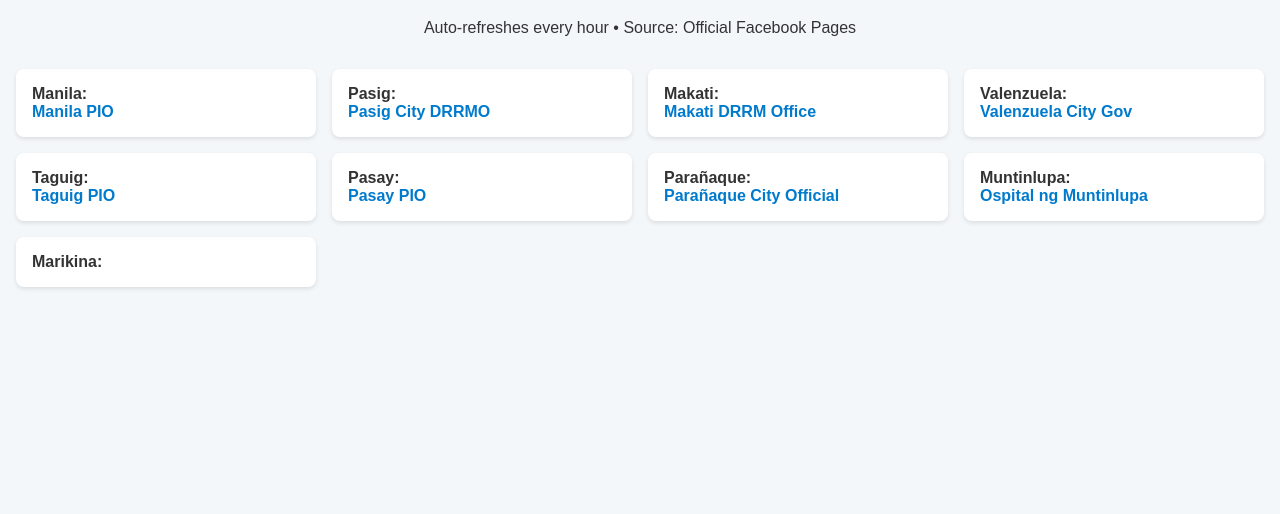
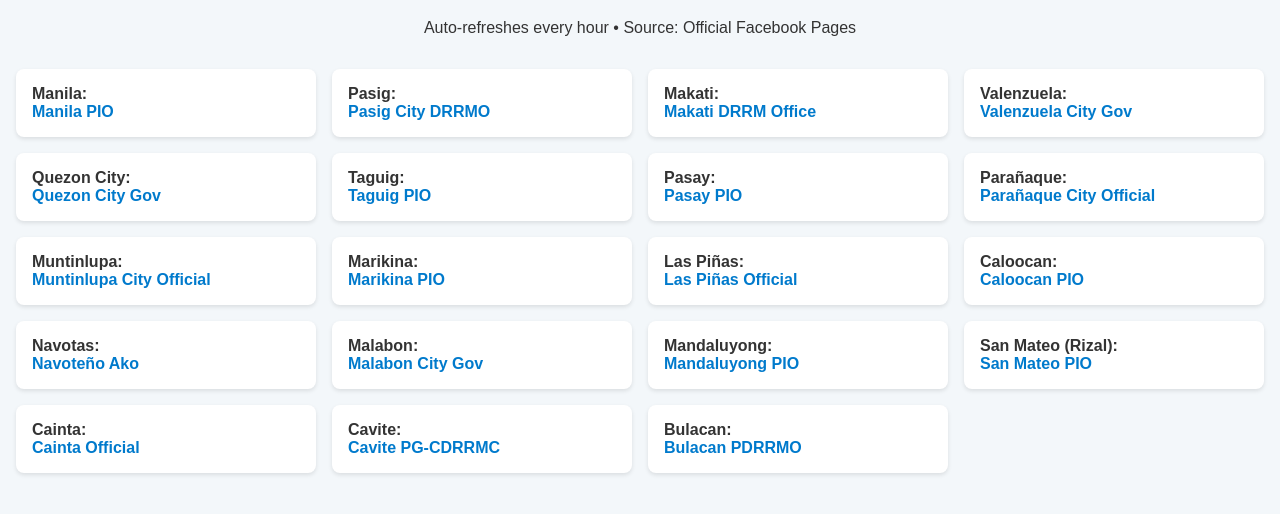
Before and after one commit to chabriones031421/flood-alert-dashboard, a plain HTML site: page index.html in a window 1280 px wide. Shown: the part 78-592 px from the top of the page. Drawn offline with Linux system fonts and the light colour scheme.

Commit message:
Add files via upload

```diff
--- a/index.html
+++ b/index.html
@@ -3,52 +3,40 @@
 <head>
   <meta charset="UTF-8" />
   <meta name="viewport" content="width=device-width, initial-scale=1" />
-  <title>Metro Manila & Nearby Provinces: Flood & Weather Advisory</title>
+  <title>Flood & Weather Advisory Dashboard</title>
   <meta http-equiv="refresh" content="3600" />
   <style>
-    body {
-      font-family: Arial, sans-serif;
-      background: #f3f7fa;
-      color: #333;
-      margin: 0;
-      padding: 1rem;
-    }
-    h1 {
-      text-align: center;
-      color: #005288;
-    }
-    .grid {
-      display: grid;
-      grid-template-columns: repeat(auto-fit, minmax(300px, 1fr));
-      gap: 1rem;
-      margin-top: 2rem;
-    }
-    .card {
-      background: white;
-      border-radius: 8px;
-      box-shadow: 0 2px 4px rgba(0,0,0,0.1);
-      padding: 1rem;
-    }
-    .card a {
-      color: #007acc;
-      font-weight: bold;
-      text-decoration: none;
-    }
-    .card a:hover {
-      text-decoration: underline;
-    }
+    body { font-family: Arial; background: #f3f7fa; color: #333; margin: 0; padding: 1rem; }
+    h1 { text-align: center; color: #005288; }
+    .grid { display: grid; grid-template-columns: repeat(auto-fit, minmax(300px, 1fr)); gap: 1rem; margin-top: 2rem; }
+    .card { background: white; border-radius: 8px; box-shadow: 0 2px 4px rgba(0,0,0,0.1); padding: 1rem; }
+    .card a { color: #007acc; font-weight: bold; text-decoration: none; }
+    .card a:hover { text-decoration: underline; }
   </style>
 </head>
 <body>
   <h1>🌧️ Flood & Weather Advisory Dashboard</h1>
-  <p style="text-align:center;">Auto-refreshes every hour • Source: Official Facebook Pages</p>
+  <p style="text-align:center">Auto-refreshes every hour • Source: Official Facebook Pages</p>
   <div class="grid">
     <div class="card"><strong>Manila:</strong><br><a href="https://www.facebook.com/ManilaPIO" target="_blank">Manila PIO</a></div>
     <div class="card"><strong>Pasig:</strong><br><a href="https://www.facebook.com/PasigCityDRRMO" target="_blank">Pasig City DRRMO</a></div>
     <div class="card"><strong>Makati:</strong><br><a href="https://www.facebook.com/makatidrrmoffice1" target="_blank">Makati DRRM Office</a></div>
     <div class="card"><strong>Valenzuela:</strong><br><a href="https://www.facebook.com/ValenzuelaCityGov" target="_blank">Valenzuela City Gov</a></div>
+    <div class="card"><strong>Quezon City:</strong><br><a href="https://www.facebook.com/QCGov/" target="_blank">Quezon City Gov</a></div>
     <div class="card"><strong>Taguig:</strong><br><a href="https://www.facebook.com/taguigPIO" target="_blank">Taguig PIO</a></div>
     <div class="card"><strong>Pasay:</strong><br><a href="https://www.facebook.com/lgupasaypio" target="_blank">Pasay PIO</a></div>
     <div class="card"><strong>Parañaque:</strong><br><a href="https://www.facebook.com/CityOfParanaqueOfficial" target="_blank">Parañaque City Official</a></div>
-    <div class="card"><strong>Muntinlupa:</strong><br><a href="https://www.facebook.com/OspitalNgMuntinlupaOfficial" target="_blank">Ospital ng Muntinlupa</a></div>
-    <div class="card"><strong>Marikina:</strong><br><a h
+    <div class="card"><strong>Muntinlupa:</strong><br><a href="https://www.facebook.com/officialMuntinlupacity/" target="_blank">Muntinlupa City Official</a></div>
+    <div class="card"><strong>Marikina:</strong><br><a href="https://www.facebook.com/MarikinaPIO/" target="_blank">Marikina PIO</a></div>
+    <div class="card"><strong>Las Piñas:</strong><br><a href="https://www.facebook.com/cityoflaspinasofficial/" target="_blank">Las Piñas Official</a></div>
+    <div class="card"><strong>Caloocan:</strong><br><a href="https://www.facebook.com/caloocan.pio" target="_blank">Caloocan PIO</a></div>
+    <div class="card"><strong>Navotas:</strong><br><a href="https://www.facebook.com/navotenoako/" target="_blank">Navoteño Ako</a></div>
+    <div class="card"><strong>Malabon:</strong><br><a href="https://www.facebook.com/MalabonCityGov/" target="_blank">Malabon City Gov</a></div>
+    <div class="card"><strong>Mandaluyong:</strong><br><a href="https://www.facebook.com/MandaluyongPIO/" target="_blank">Mandaluyong PIO</a></div>
+    <div class="card"><strong>San Mateo (Rizal):</strong><br><a href="https://www.facebook.com/sanmateorizalPIO/" target="_blank">San Mateo PIO</a></div>
+    <div class="card"><strong>Cainta:</strong><br><a href="https://www.facebook.com/onecainta.onecainta/" target="_blank">Cainta Official</a></div>
+    <div class="card"><strong>Cavite:</strong><br><a href="https://www.facebook.com/pgcdrrmc" target="_blank">Cavite PG‑CDRRMC</a></div>
+    <div class="card"><strong>Bulacan:</strong><br><a href="https://www.facebook.com/BulacanPDRRMO" target="_blank">Bulacan PDRRMO</a></div>
+  </div>
+</body>
+</html>
```
